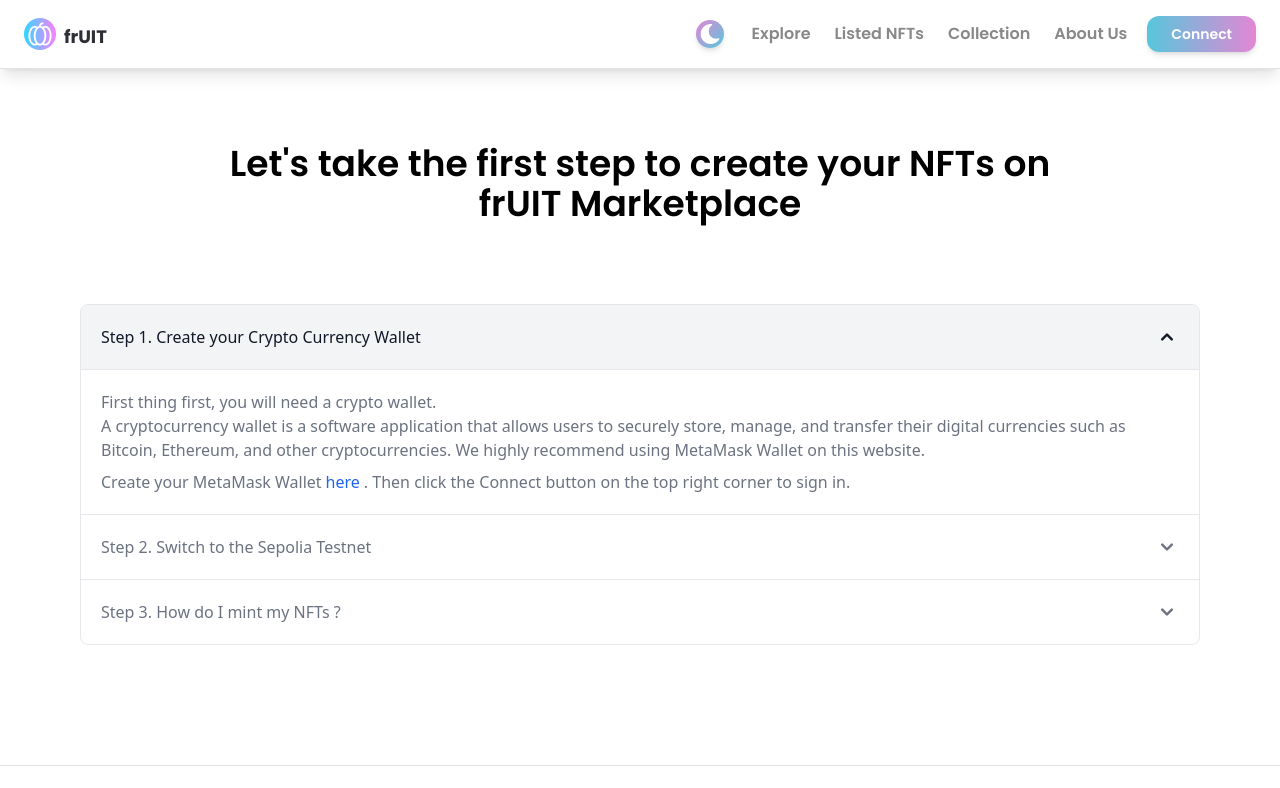
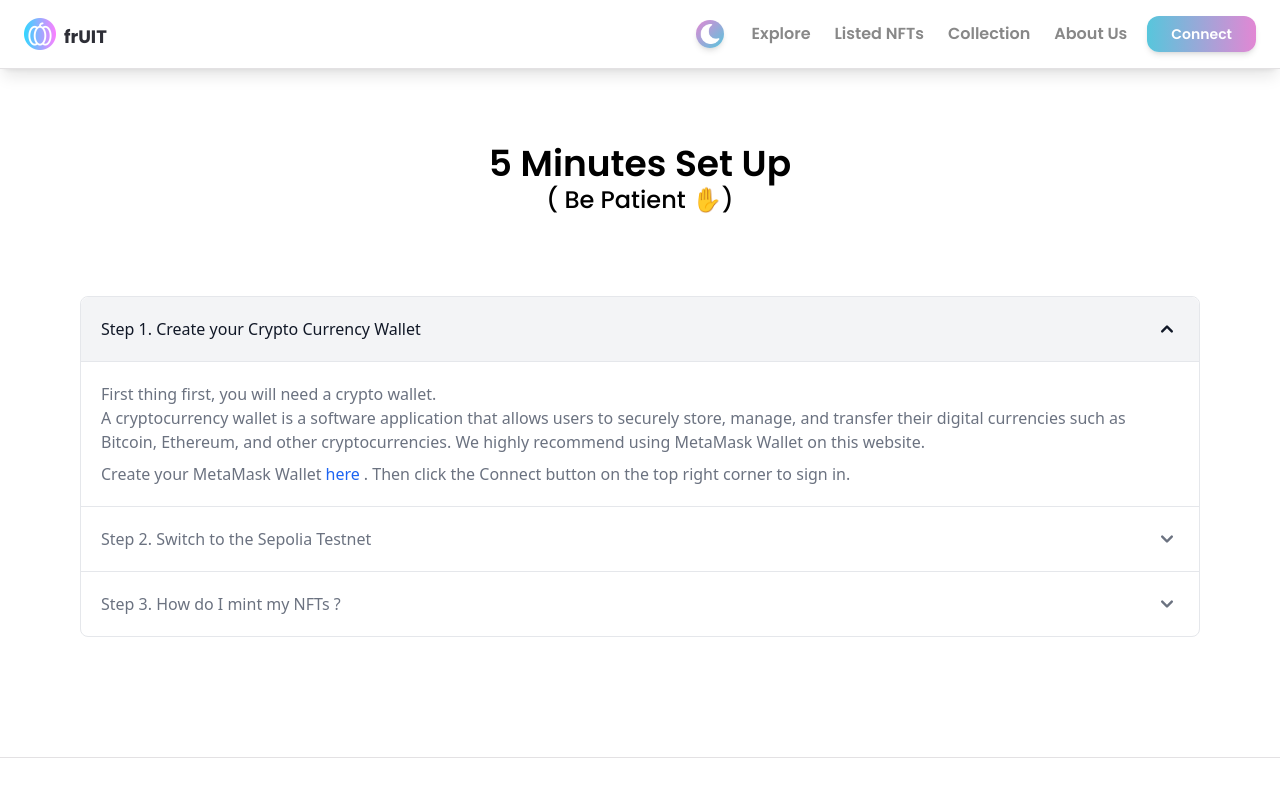
Before and after one commit to johnny0625/mx-marketplace, a Next.js app: page /instruction in a window 1280 px wide. Shown: the top 788 px of the page. Built offline with nearby package versions, Linux system fonts and the light colour scheme.

Commit message:
Update instruction

```diff
--- a/pages/instruction.js
+++ b/pages/instruction.js
@@ -4,11 +4,12 @@ import Link from 'next/link';
 const Intruction = () => {
   return (
     <div className="py-10 mx-20 md:mx-8">
-      <h1 className="my-10 text-4xl font-semibold text-center font-poppins md:text-2xl">
-        Let&#39;s take the first step to create your NFTs on
-        <br />
-        frUIT Marketplace
-      </h1>
+      <h3 className="mt-10 text-4xl font-semibold text-center font-poppins md:text-2xl">
+        5 Minutes Set Up <br />
+      </h3>
+      <p className="mb-10 text-2xl font-medium text-center font-poppins md:text-lg">
+        ( Be Patient ✋)
+      </p>
       <div />
       <Accordion alwaysOpen className="my-20">
         <Accordion.Panel>
@@ -99,6 +100,9 @@ const Intruction = () => {
             <p className="mb-2 text-gray-500 dark:text-gray-400">
               Got your SepoliaETH ? Great! Now it&#39;s time to create your
               first NFT
+              <br />
+              P/s: There&#39;s 0.25 SepETH mint fee for each NFT
+              minting/listing.
             </p>
             <ul className="pl-5 text-gray-500 list-disc dark:text-gray-400">
               <li>
```
